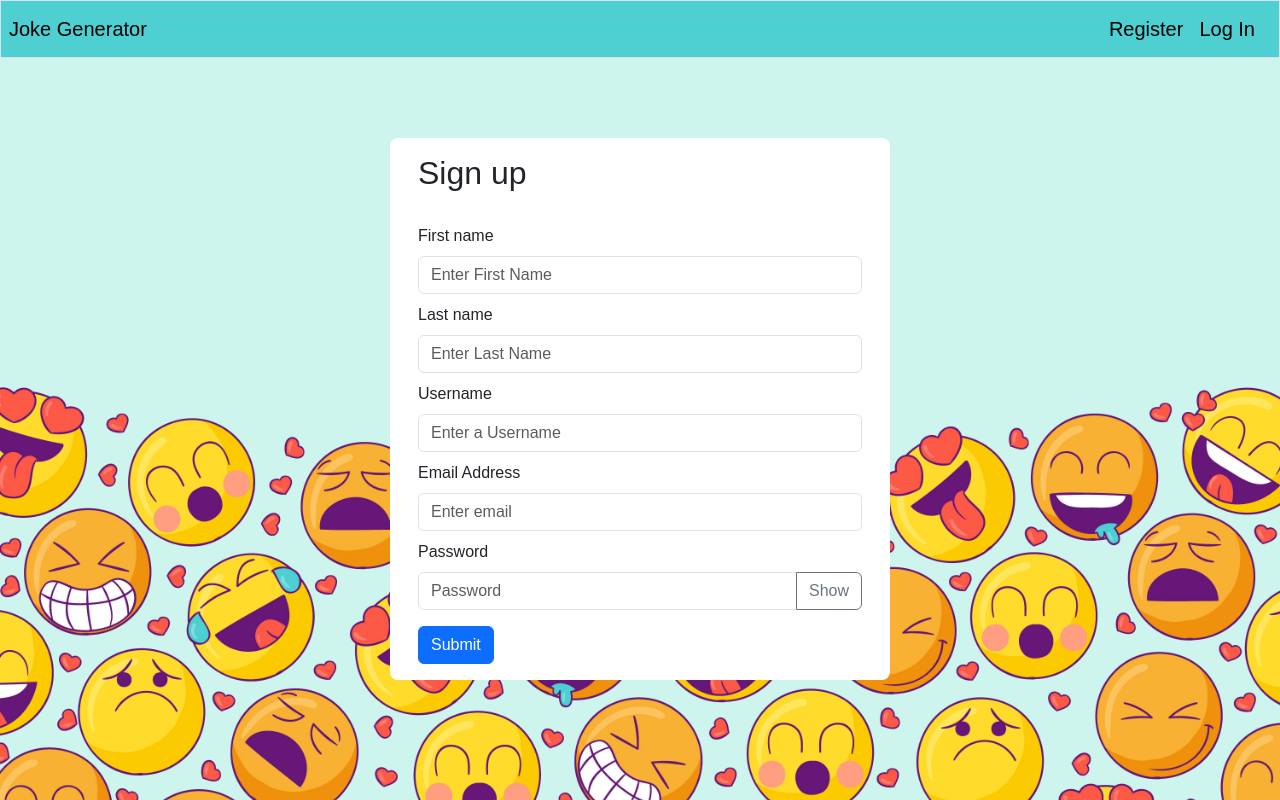
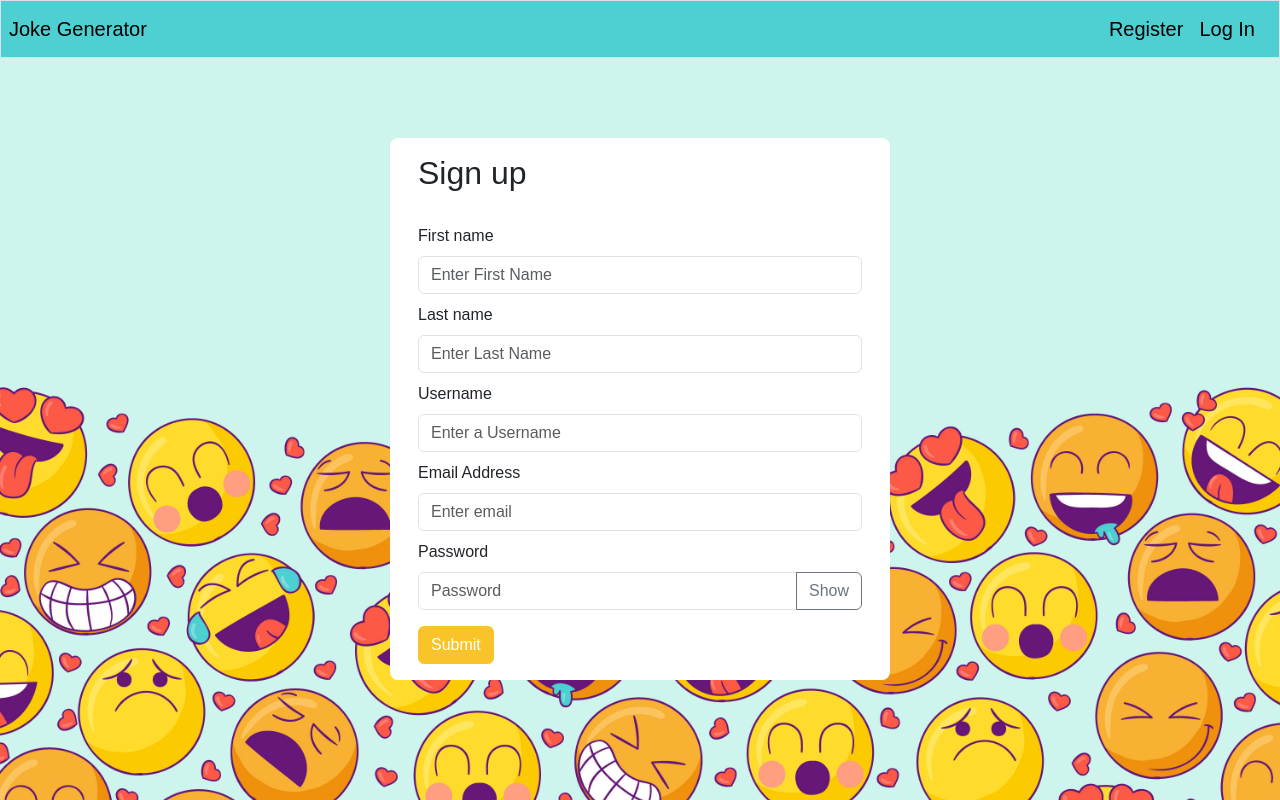
Before and after one commit to wrp90/react-joke-app, a React (Create React App) app in the folder client/: page /register in a window 1280 px wide. Built offline with nearby package versions, Linux system fonts and the light colour scheme; no server answers; the HTML template or start-up script is replaced by a standard one; a web font is replaced by a local one.

Commit message:
more css updates

```diff
--- a/client/src/features/Components/Dashboard/Dashboard.js
+++ b/client/src/features/Components/Dashboard/Dashboard.js
@@ -37,7 +37,7 @@ const Dashboard = () => {
     if (isLoggedIn) {
         return (
             <div className="dashboard-container">
-                <h1 className="greeting">Hello {userInformation.firstName}!</h1>
+                <h1 className="greeting">Hello {userInformation.firstName}! Here are your saved jokes!</h1>
                 <div className="favorite-joke-container">
                     {jokes.map((joke, index) => {
                         return <JokeCard showDeleteButton showTwitterButton showButton={false} joke={joke} key={index} />
--- a/client/src/features/Components/Login/Login.css
+++ b/client/src/features/Components/Login/Login.css
@@ -13,3 +13,9 @@
 .login-color {
     background-color: #902D6A !important;
 }
+
+.login-button {
+    background-color: #902D6A !important;
+    border-color: #902D6A !important;
+    font-family: 'Arimo', sans-serif !important;
+}
--- a/client/src/features/Components/Login/Login.js
+++ b/client/src/features/Components/Login/Login.js
@@ -113,7 +113,7 @@ const Login = () => {
                         </InputGroup>
                     </Form.Group>
                     <div className="mt-3 d-flex align-items-center">
-                        <Button className="login-font login-color" variant="primary" type="submit">
+                        <Button className="login-button" variant="primary" type="submit">
                             Log In
                         </Button>
                         <Form.Text className="login-font ms-2">
--- a/client/src/features/Components/Register/Register.css
+++ b/client/src/features/Components/Register/Register.css
@@ -9,3 +9,13 @@
 .register-font {
     font-family: 'Arimo', sans-serif !important;
 }
+
+.register-color {
+    background-color: #F9C429 !important;
+}
+
+.submit-button {
+    background-color: #F9C429 !important;
+    border-color: #F9C429 !important;
+    font-family: 'Arimo', sans-serif !important;
+}
--- a/client/src/features/Components/Register/Register.js
+++ b/client/src/features/Components/Register/Register.js
@@ -105,7 +105,7 @@ const Register = () => {
                             </Button>
                         </InputGroup>
                     </Form.Group>
-                    <Button variant="primary" className="register-font mt-3 d-flex align-items-center" type="submit">
+                    <Button className="submit-button mt-3 d-flex align-items-center" type="submit">
                         Submit
                     </Button>
                 </Form>
```
